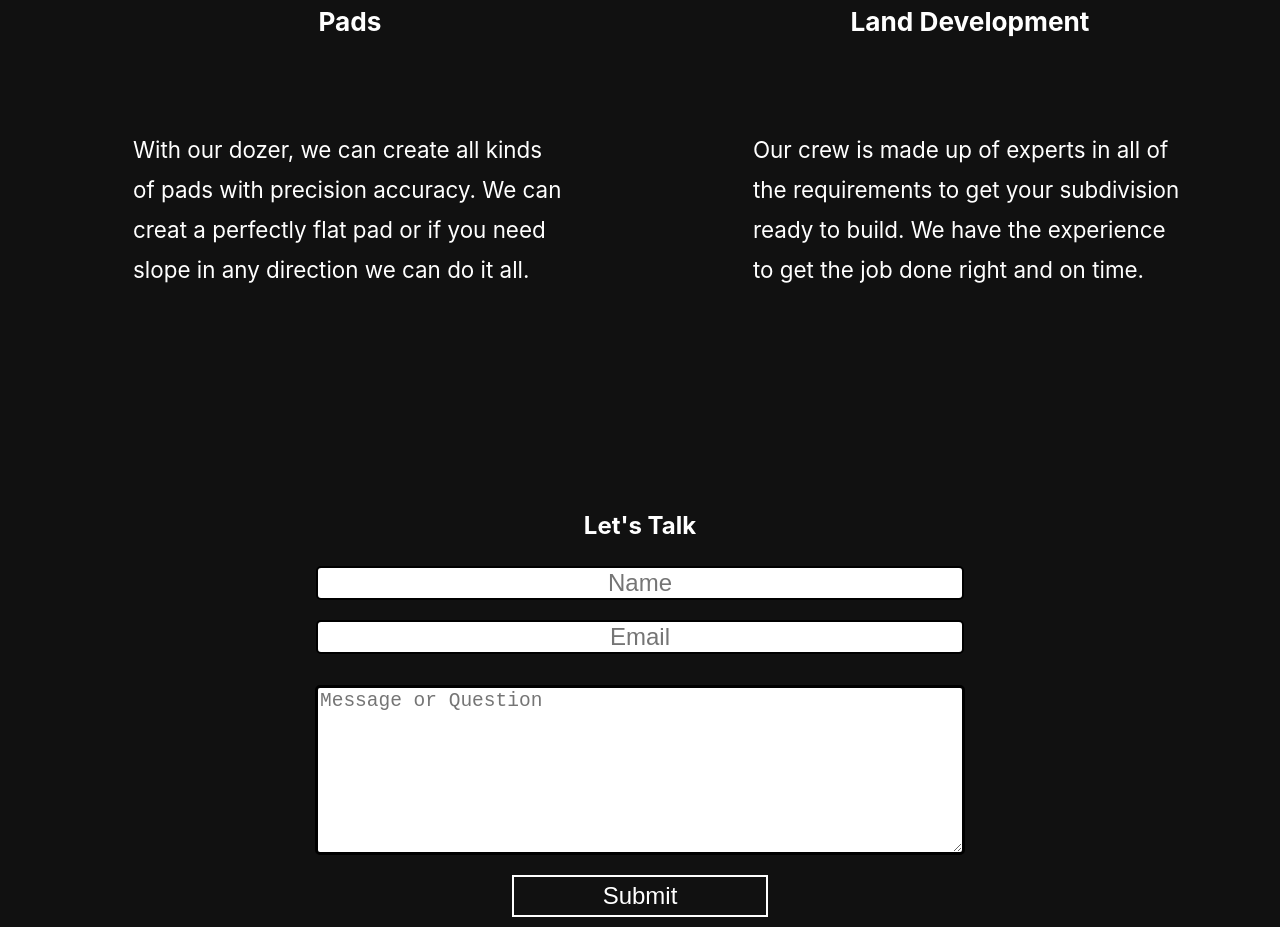
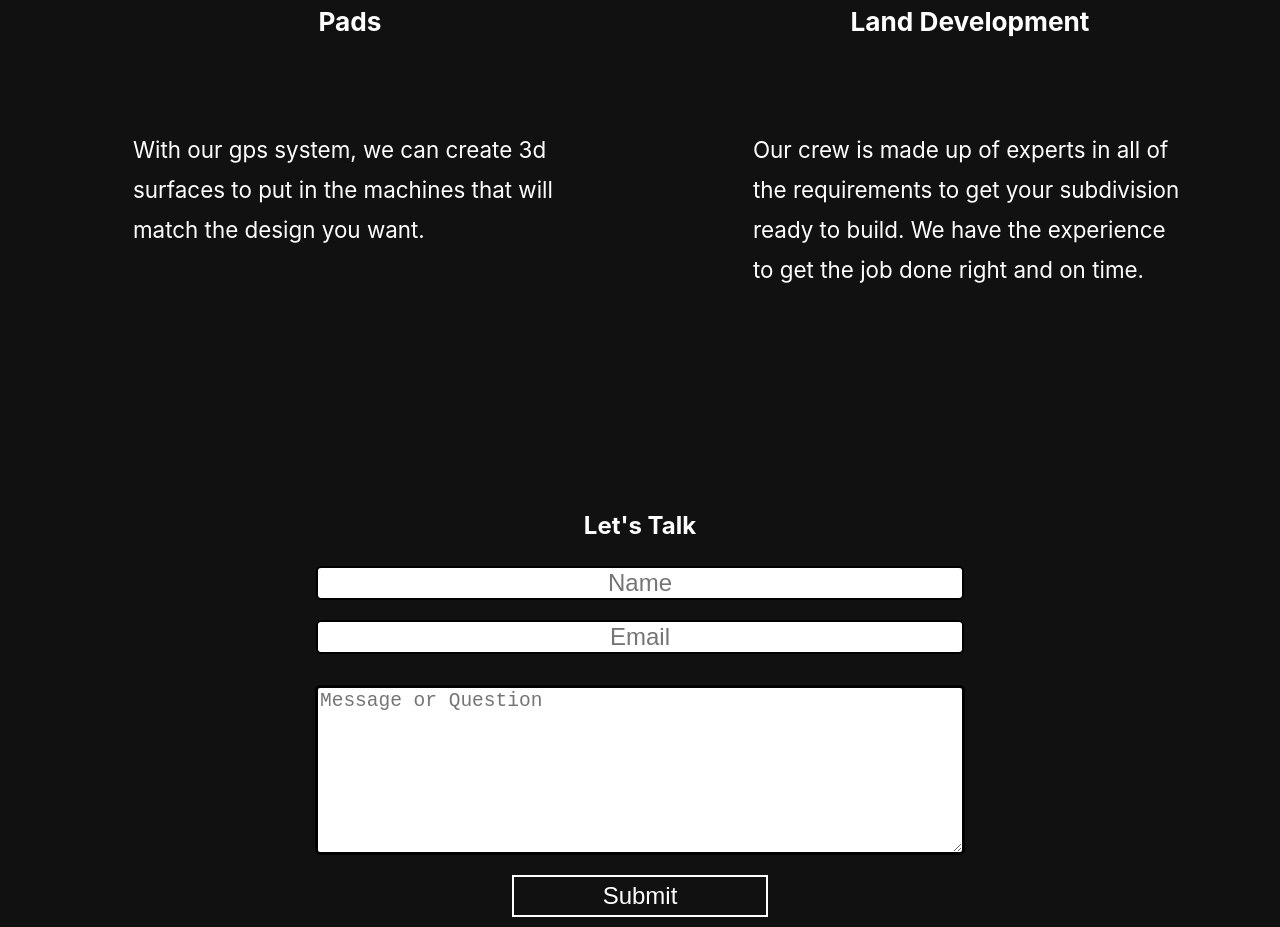
Before and after one commit to bfrest/foxridge, a React (Create React App) app: page / in a window 1280 px wide. Shown: the part 2340-3267 px from the top of the page. Built offline with nearby package versions, Linux system fonts and the light colour scheme.

Commit message:
push it real good

```diff
--- a/src/Components/Services.js
+++ b/src/Components/Services.js
@@ -106,7 +106,7 @@ const Services = () => {
           <img src="http://res.cloudinary.com/bfrest/image/upload/v1525542143/dozer.svg" alt="service logo" />
           <h3>Pads</h3>
           <br />
-          <p>With our dozer, we can create all kinds of pads with precision accuracy. We can creat a perfectly flat pad or if you need slope in any direction we can do it all.</p>
+          <p>With our gps system, we can create 3d surfaces to put in the machines that will match the design you want.</p>
         </ServiceItem>
 
         <ServiceItem>
```
